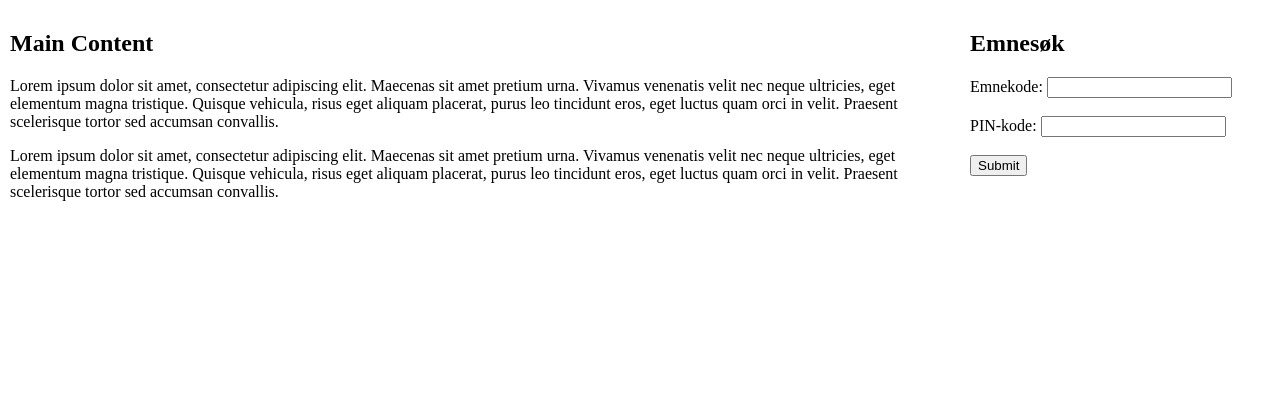
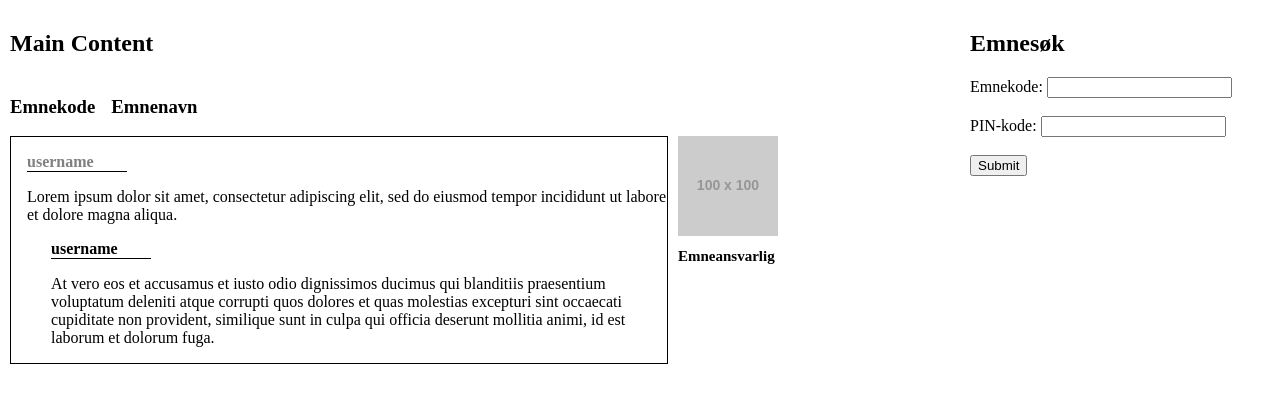
Before and after one commit to WaalerThomas/DataSecurity_Project_Group3, a PHP site: page /steg1/index.php in a window 1280 px wide. Shown: the part 46-449 px from the top of the page. Run offline with PHP 8.4, Linux system fonts and the light colour scheme; grey boxes labelled with a size stand in for pictures from a placeholder-image service; data that the repository does not hold is empty; a stand-in replaces the project's code that opens the database connection; some libraries are stand-ins or nearby versions.

Commit message:
html for emne
Legget til html for meldinger og svar for gjestebrukere

```diff
--- a/app/steg1/index.php
+++ b/app/steg1/index.php
@@ -103,6 +103,51 @@ body {
   position: absolute;
   top: 80%;
 }
+
+.commentsection{
+  border: 1px solid black;
+  width: 70%;
+}
+
+.username-comment{
+  font-weight: bold;
+  color: grey;
+  margin-left: 1rem;
+  border-bottom: 1px solid black;
+  width: 100px;
+}
+
+.username-answer{
+  font-weight: bold;
+  color: black;
+  margin-left: 2.5rem;
+  border-bottom: 1px solid black;
+  width: 100px;
+}
+
+.comment{
+  margin-left: 1rem;
+}
+
+.answer{
+  margin-left: 2.5rem;
+}
+
+.emneinfo{
+  display: flex;
+  gap: 1rem;
+}
+
+.info{
+  display: flex;
+  gap: 10px;
+}
+
+.teachername{
+  font-size: 15px;
+  padding-top: .5rem;
+  margin: 0;
+}
 </style>
 
 
@@ -122,8 +167,29 @@ body {
 <div class="row">
   <div class="column middle">
     <h2>Main Content</h2>
-    <p>Lorem ipsum dolor sit amet, consectetur adipiscing elit. Maecenas sit amet pretium urna. Vivamus venenatis velit nec neque ultricies, eget elementum magna tristique. Quisque vehicula, risus eget aliquam placerat, purus leo tincidunt eros, eget luctus quam orci in velit. Praesent scelerisque tortor sed accumsan convallis.</p>
-    <p>Lorem ipsum dolor sit amet, consectetur adipiscing elit. Maecenas sit amet pretium urna. Vivamus venenatis velit nec neque ultricies, eget elementum magna tristique. Quisque vehicula, risus eget aliquam placerat, purus leo tincidunt eros, eget luctus quam orci in velit. Praesent scelerisque tortor sed accumsan convallis.</p>
+    <section class="emneinfo">
+      <h3>Emnekode</h3>
+      <h3>Emnenavn</h3>
+    </section>
+    <div class="info">
+      <div class="commentsection">
+        <div class="comment-info">
+          <p class="username-comment">username</p>
+          <p class="comment">Lorem ipsum dolor sit amet, consectetur adipiscing elit, sed do
+            eiusmod tempor incididunt ut labore et dolore magna aliqua.</p>
+       </div>
+       <div class="comment-answer">
+           <p class="username-answer">username</p>
+        <p class="answer">At vero eos et accusamus et iusto odio dignissimos ducimus qui blanditiis praesentium voluptatum deleniti atque corrupti quos dolores et quas molestias excepturi sint occaecati cupiditate non provident,
+          similique sunt in culpa qui officia deserunt mollitia animi, id est laborum et dolorum fuga.</p>
+       </div>
+      </div>
+
+      <aside class="emneansvarlig">
+        <img src="https://placehold.co/100x100.png"></img>
+        <h3 class="teachername">Emneansvarlig</h3>
+      </aside>
+    </div>
     <?php
         echo $_POST["pin"]
     ?>
```
